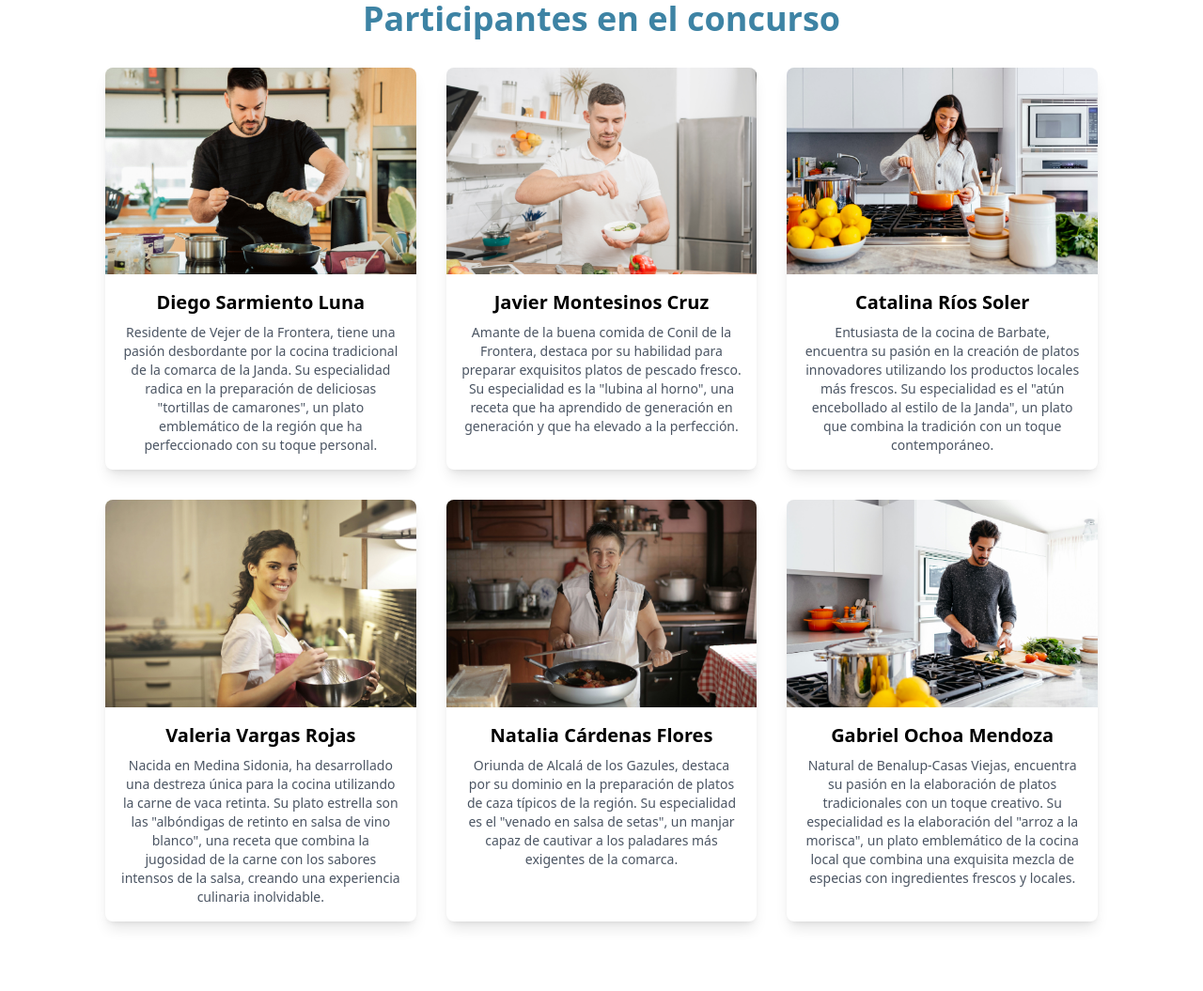
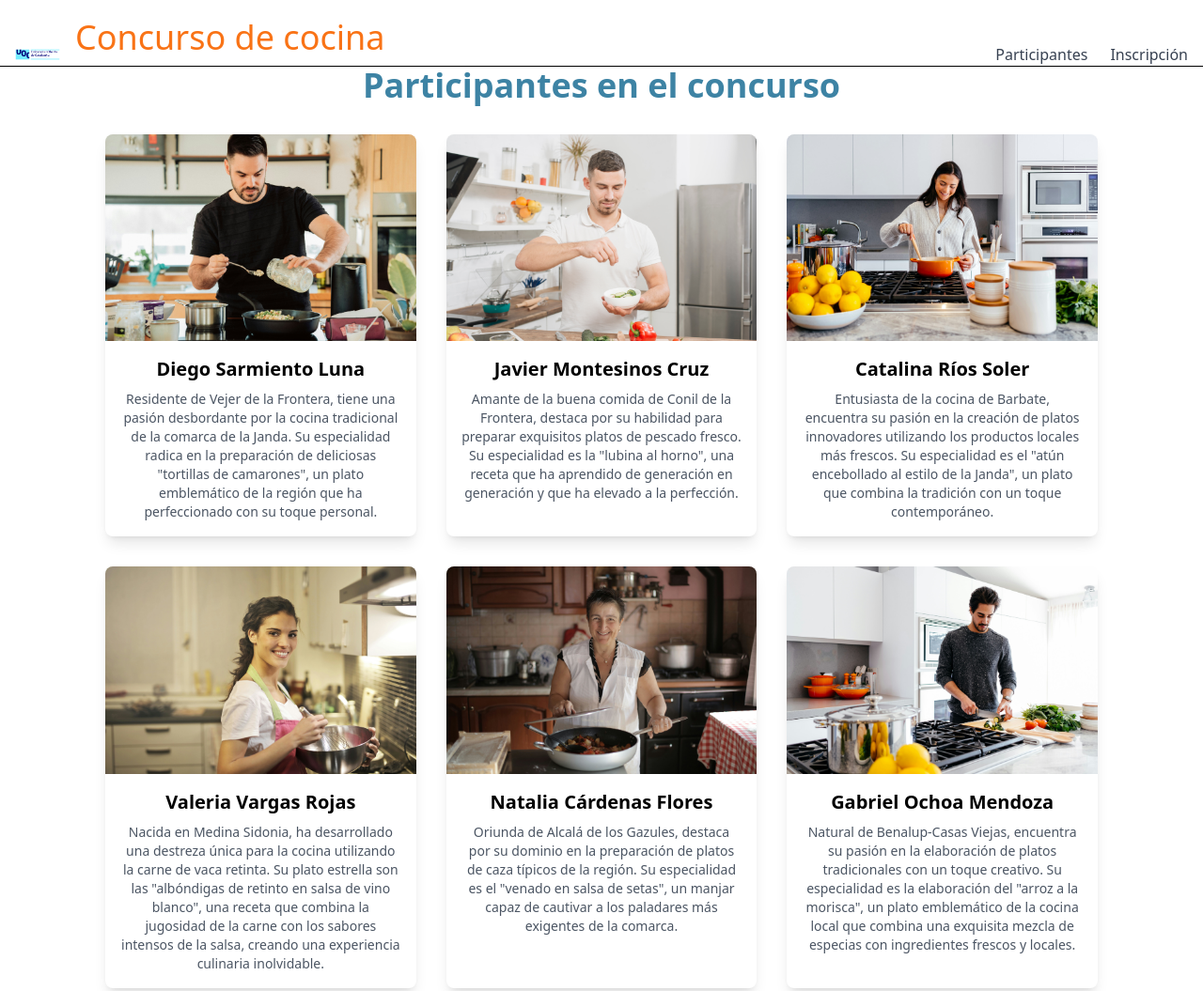
Before and after one commit to sforjab/html_css2_pec3, a website built with Parcel: page src/participantes.html in a window 1280 px wide. Shown: the top 1055 px of the page at 94% size. Before the commit the page ends 1013 px from the top, so only its background shows below. Built offline with nearby package versions, Linux system fonts and the light colour scheme.

Commit message:
Nuevas modificaciones de inscripción y participantes y versión adaptada de header a Tailwind

```diff
--- a/src/inscripcion.html
+++ b/src/inscripcion.html
@@ -7,7 +7,7 @@
     <title>Formulario de inscripción</title>
 </head>
 <body>
-    <!-- <include src="./views/header.html"></include> -->
+    <include src="./views/header.html"></include>
     <div class="container mx-auto mt-5 text-center">
         <div class="mb-8">
             <h1 class="text-4xl font-semibold text-title-blue">Formulario de inscripción</h1>
--- a/src/participantes.html
+++ b/src/participantes.html
@@ -1,5 +1,4 @@
 <!DOCTYPE html>
-
 <html>
     <head>
         <meta charset="utf-8">
@@ -8,19 +7,7 @@
         <title>Participantes</title>
     </head>
     <body>
-        <!-- <header class="bg-gray-800 text-white py-4">
-            <div class="container mx-auto flex justify-between items-center">
-                <div class="flex items-center">
-                    <img src="../images/logo.png" alt="Logo" class="w-12 h-12 mr-4">
-                    <span class="text-2xl font-bold text-orange-500">Participantes</span>
-                </div>
-                <nav class="flex space-x-4">
-                    <a href="#" class="text-gray-400 hover:text-orange-500">Inicio</a>
-                    <a href="#" class="text-gray-400 hover:text-orange-500">Acerca de</a>
-                    <a href="#" class="text-gray-400 hover:text-orange-500">Contacto</a>
-                </nav>
-            </div>
-        </header> -->
+        <include src="./views/header.html"></include>
         <main class="container mx-auto px-28">
             <div class="text-center mb-8">
                 <h1 class="text-4xl font-semibold text-title-blue">Participantes en el concurso</h1>
--- /dev/null
+++ b/src/views/header.html
@@ -0,0 +1,21 @@
+<!-- Cabecera -->
+<header class="mt-4 border-b border-black">
+    <div class="container mx-auto flex items-baseline justify-between px-4">
+        <div class="flex items-center">
+            <a href="/src/index.html" class="flex items-center">
+                <h1 class="text-gray-700 text-lg flex items-center">
+                    <!-- <span class="mr-4 block h-12 w-12 bg-contain bg-no-repeat bg-bottom">Concurso de cocina</span> -->
+                    <span class="mr-4 block h-12 w-12 bg-contain bg-no-repeat bg-bottom" style="background-image: url('/src/assets/images/logo.png');"></span>
+                    <span class="text-orange-500 text-4xl">Concurso de cocina</span>
+                </h1>
+            </a>
+        </div>
+        <!-- Menú -->
+        <nav>
+            <ul class="flex space-x-6">
+              <li><a class="text-gray-700 hover:text-orange-500" href="/src/participantes.html">Participantes</a></li>
+              <li><a class="text-gray-700 hover:text-orange-500" href="/src/inscripcion.html">Inscripción</a></li>
+            </ul>
+        </nav>
+    </div>
+</header>
```
